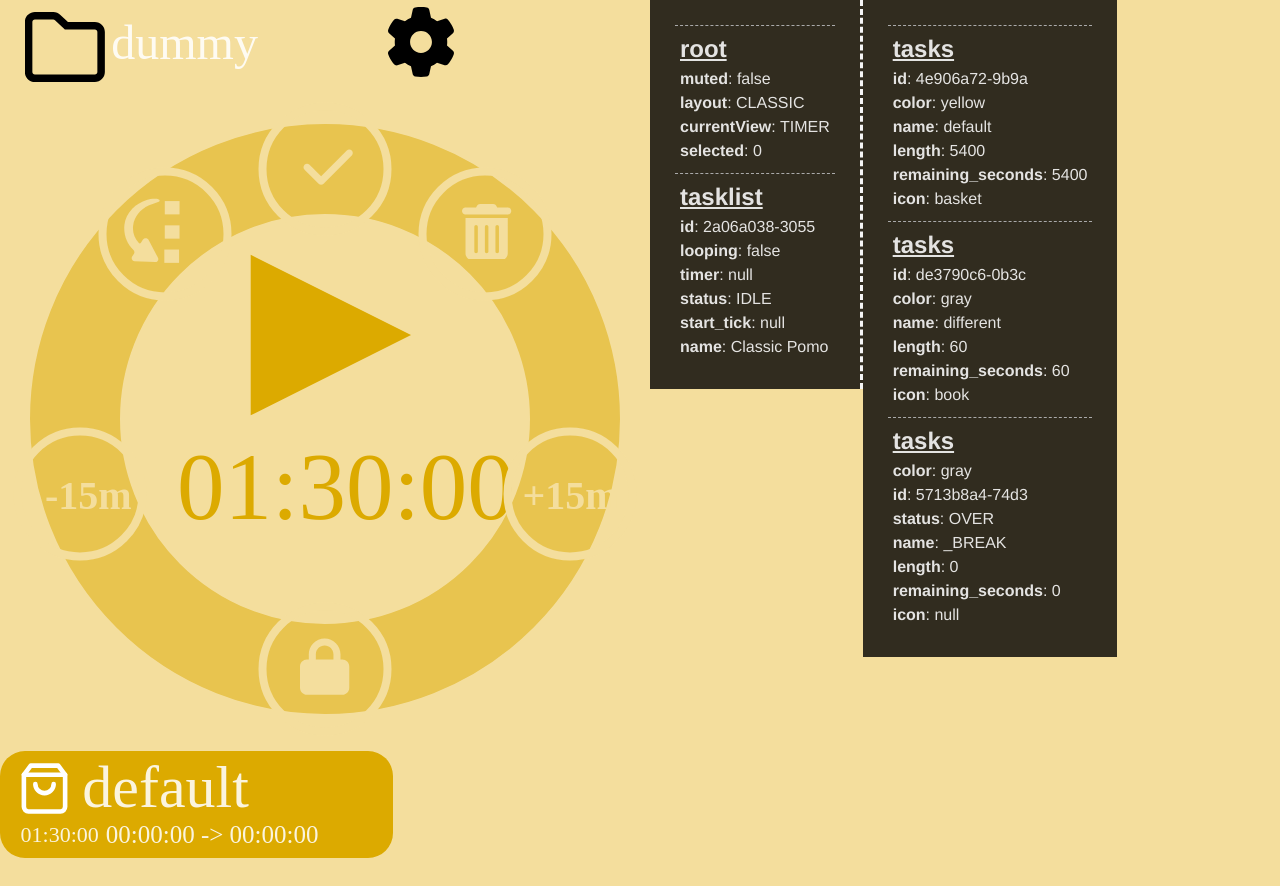
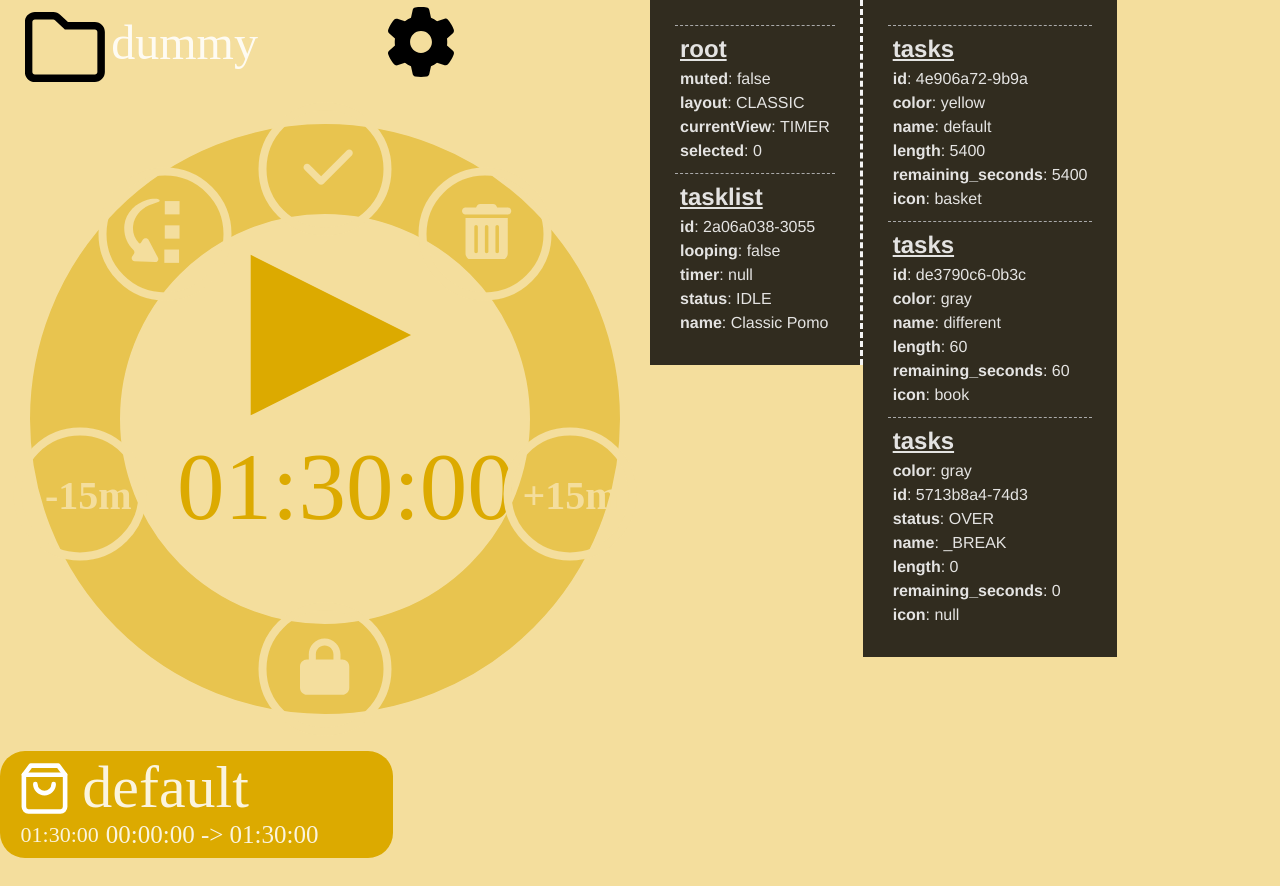
Before and after one commit to tati-codes/svelte-30-31, a Svelte app: page / in a window 1280 px wide. Shown: the top 886 px of the page. Built offline with nearby package versions, Linux system fonts and the light colour scheme; a web font is replaced by a local one.

Commit message:
start tick is an independent store now, and computed times are now derived from it (trust me this is the best way to do this)

```diff
--- a/src/Store/Tasklist.ts
+++ b/src/Store/Tasklist.ts
@@ -12,7 +12,6 @@ export interface TaskListI {
   looping: boolean
   timer: ReturnType<typeof setTimeout> | null
   isPlaying: boolean
-  start_tick: moment.Moment | null
 }
 
 export class TaskList implements TaskListI {
@@ -22,7 +21,6 @@ export class TaskList implements TaskListI {
   looping = false // ignore StopTask or not
   timer: ReturnType<typeof setTimeout> | null = null
   status: TaskListStatus = "IDLE"
-  start_tick: Moment | null = null
   get isPlaying(): boolean  {
     return this.status === "TIMER_ACTIVE"
   }
--- a/src/Store/actions/task/pause.ts
+++ b/src/Store/actions/task/pause.ts
@@ -1,10 +1,12 @@
+import { NEVER, start_tick } from "../../computed";
 import { root } from "../../rootStore";
 
 export let pause = () => root.update(($root) => {
   let {taskLists, selected} = $root
   let taskList = taskLists[selected]
-  let task = taskLists[selected].tasks[0]
+  start_tick.set(NEVER)
   clearInterval(taskList.timer || -1)
+  taskList.timer = null
   taskList.status = "PAUSED"
   return $root
 });
--- a/src/Store/actions/taskList/start.ts
+++ b/src/Store/actions/taskList/start.ts
@@ -1,6 +1,7 @@
 import moment from "moment";
 import { root } from "../../rootStore";
 import { set_timer } from "./set_timer";
+import { start_tick } from "../../computed";
 
 export const start = () => root.update($root => {
   let taskList = $root.taskLists[$root.selected]
@@ -8,7 +9,7 @@ export const start = () => root.update($root => {
   else {
     let start = moment([])
     taskList.status = "TIMER_ACTIVE"
-    taskList.start_tick = start
+    start_tick.set(start)
     taskList.timer = set_timer()
     return $root
   }
--- a/src/Store/computed.ts
+++ b/src/Store/computed.ts
@@ -1,23 +1,23 @@
-import { derived, get } from "svelte/store";
-import { currentTaskList } from "./rootStore";
+import { derived, get, writable, type Writable } from "svelte/store";
+import { currentTaskList} from "./rootStore";
+import moment from "moment";
 
-export let computedTimes = derived(currentTaskList, ($taskList) => {
-  let currentTask = $taskList.tasks[0];
-  let initial = $taskList.start_tick
-  if (!initial) return null
-  let rollingStart = initial.clone();
-  return $taskList.tasks.map(task => {
-    if (task.id === currentTask.id) return
-    let computed: [moment.Moment, moment.Moment] = [rollingStart.clone(), rollingStart.clone().add(task.remaining_seconds, "seconds")]
-    rollingStart = computed[1].clone()
-    return {id: task.id, computed}
-  })
-})
+interface ComputedTimeI {
+  id: string
+  computed: [moment.Moment, moment.Moment]
+}
+export let NEVER = moment("0", "year")
+export let start_tick: Writable<moment.Moment> = writable(NEVER)
 
-export let getComputed = (id: string) => {
-  let times = get(computedTimes);
-  if (!times) return times
-  else {
-    return times.find(task => task!.id === id)
+
+export let computedTimes = derived(start_tick, ($start_tick) => {
+    let $taskList = get(currentTaskList)
+    let initial = $start_tick
+    let rollingStart = initial.clone();
+    return $taskList.tasks.map((task, i) => {
+      let computed: [moment.Moment, moment.Moment] = [rollingStart.clone(), rollingStart.clone().add(task.remaining_seconds, "seconds")]
+      rollingStart = computed[1].clone()
+      return {id: task.id, computed}
+    })
   }
-}
+)
--- a/src/Views/Timer/TaskCard/Innards/ComputedTime.svelte
+++ b/src/Views/Timer/TaskCard/Innards/ComputedTime.svelte
@@ -1,11 +1,18 @@
 <script lang="ts">
-  import type { Task } from "../../../../Store/Task"
-
-  export let computed: Task["computed"];
-  let [cStart, cEnd] = computed ? [computed[0].format("HH:mm:ss"), computed[1].format("HH:mm:ss")] : ["00:00:00", "00:00:00"]
+  import moment from "moment"
+  import { computedTimes } from "../../../../Store/computed";
+  export let id: string;
+  export let len: number
+  $: task = $computedTimes.length ? $computedTimes.find(tsk => tsk?.id === id) : null
 </script>
 
-<div class="cTimes"> {cStart} -> {cEnd} </div>
+<div class="cTimes">
+{#if task}
+  {task.computed[0].format("HH:mm:ss")} -> {task.computed[1].format("HH:mm:ss")}
+{:else}
+  {moment().startOf("day").format("HH:mm:ss")} -> { moment().startOf("day").add(len, "seconds").format("HH:mm:ss")}
+{/if}
+</div>
 
 <style>
   .cTimes {
--- a/src/Views/Timer/TaskCard/TaskCard.svelte
+++ b/src/Views/Timer/TaskCard/TaskCard.svelte
@@ -13,7 +13,7 @@
 
 <div class="taskCard" style={bsg} >
   <Icon type={task.icon || "book"}/>
-  <ComputedTime computed={task.computed}/>
+  <ComputedTime id={task.id} len={task.length}/>
   <TaskName name={task.name}/>
   <Length length={task.length}/>
 </div>
```
